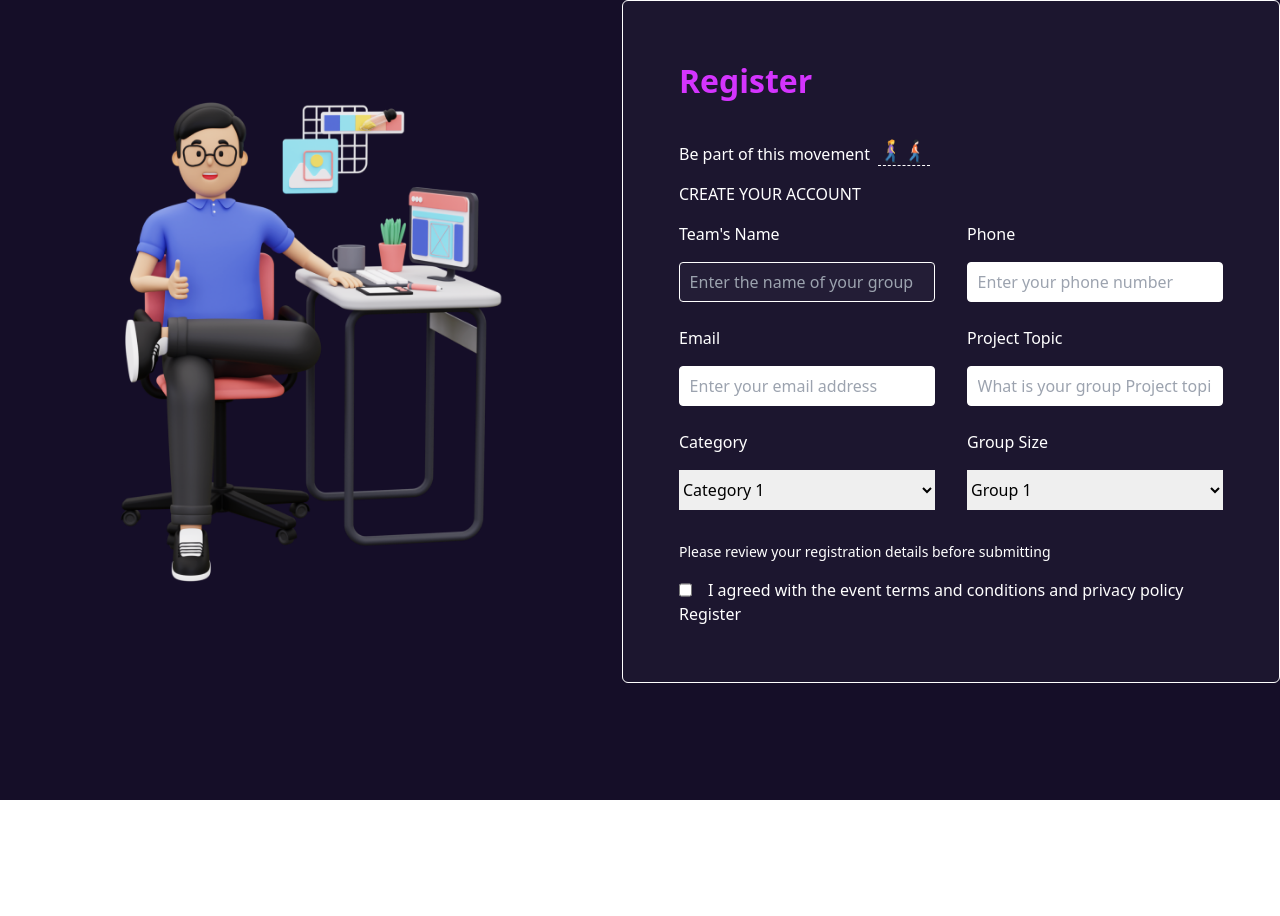
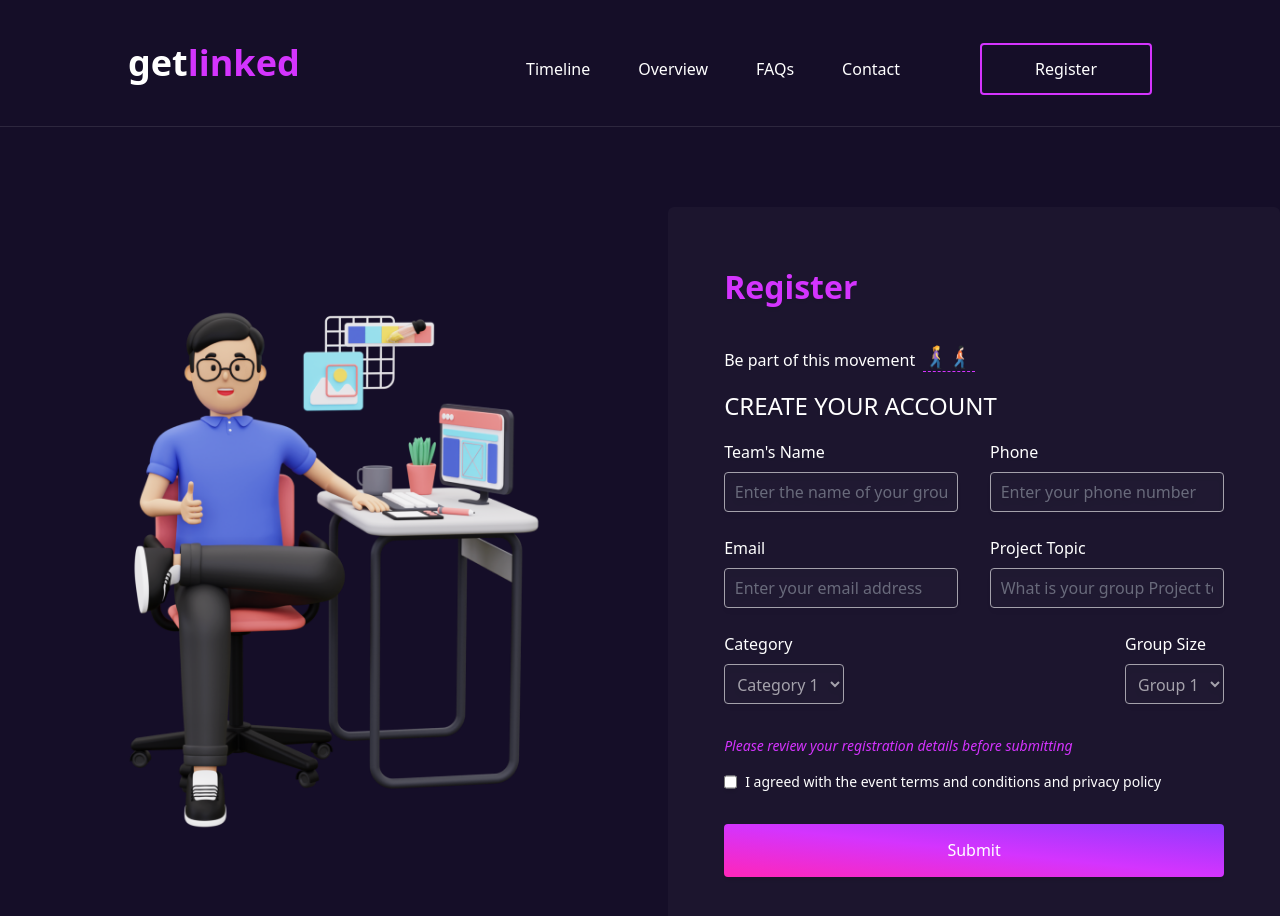
Before and after one commit to Vicwin13/Linkedai, a React (Vite) app: page /register in a window 1280 px wide. Shown: the top 916 px of the page. Before the commit the page ends 800 px from the top, so only its background shows below. Built offline with nearby package versions, Linux system fonts and the light colour scheme; a small style sheet from the web is missing; a web font is replaced by a local one.

Commit message:
still on it, almost done

```diff
--- a/src/components/Contact.jsx
+++ b/src/components/Contact.jsx
@@ -1,108 +1,126 @@
 import NavbarLayout from "./NavbarLayout";
+import { Link } from "react-router-dom";
+import ig from "../Images/ig.svg";
+import x from "../Images/x.svg";
+import fb from "../Images/fb.svg";
+import ln from "../Images/ln.svg";
 
 export default function Contact() {
   return (
+    <>
+      <NavbarLayout>
+        <div className="absolute font-[400] text-[1rem] font-montserrat flex items-center pt-3 inset-y-0 right-8 lg:right-32">
           <div>
-      <NavbarLayout>
-        <div className="pl-12 bg-opacity-0  bg-gradient-to-r from-gradient-1 to-gradient-0 ">
-          {/* <a href="#" className="text-white mix-blend-mode-screen">
+            <a className="pl-12" href="">
+              Timeline
+            </a>
+            <a className="pl-12" href="">
+              Overview
+            </a>
+            <a className="pl-12" href="">
+              FAQs
+            </a>
+
+            <Link
+              to="/contact"
+              className="pl-12 bg-clip-text text-transparent bg-gradient-to-r from-third to-second">
               Contact
-          </a> */}
-          <p className="mix-blend-multiply">contact</p>
+            </Link>
           </div>
-      </NavbarLayout>
-      {/* <section className="bg-third">
-        <section className="text-gray-600 body-font relative">
-          <div className="container px-5 py-24 mx-auto flex sm:flex-nowrap flex-wrap">
-            <div className="lg:w-2/3 md:w-1/2 bg-gray-300 rounded-lg overflow-hidden sm:mr-10 p-10 flex items-end justify-start relative">
-              <iframe
-                width="100%"
-                height="100%"
-                className="absolute inset-0"
-                frameborder="0"
-                title="map"
-                marginheight="0"
-                marginwidth="0"
-                scrolling="no"
-                src="https://maps.google.com/maps?width=100%&height=600&hl=en&q=%C4%B0zmir+(My%20Business%20Name)&ie=UTF8&t=&z=14&iwloc=B&output=embed"
-                style="filter: grayscale(1) contrast(1.2) opacity(0.4);"></iframe>
-              <div className="bg-white relative flex flex-wrap py-6 rounded shadow-md">
-                <div className="lg:w-1/2 px-6">
-                  <h2 className="title-font font-semibold text-gray-900 tracking-widest text-xs">
-                    ADDRESS
-                  </h2>
-                  <p className="mt-1">
-                    Photo booth tattooed prism, portland taiyaki hoodie neutra
-                    typewriter
-                  </p>
-                </div>
-                <div className="lg:w-1/2 px-6 mt-4 lg:mt-0">
-                  <h2 className="title-font font-semibold text-gray-900 tracking-widest text-xs">
-                    EMAIL
-                  </h2>
-                  <a className="text-indigo-500 leading-relaxed">
-                    example@email.com
-                  </a>
-                  <h2 className="title-font font-semibold text-gray-900 tracking-widest text-xs mt-4">
-                    PHONE
-                  </h2>
-                  <p className="leading-relaxed">123-456-7890</p>
+          <div className="pl-20  flex items-center gap-2 ">
+            <button className="md:block font-montserrat  font-[400] text-[1rem] rounded bg-gradient-to-tr from-gradient-2 via-gradient-3, via-gradient-1 to-gradient-0 w-[10.75rem] h-[3.3rem]">
+              <Link to="/register">Register</Link>
+            </button>
+            <div className=" w-full flex flex-col md:hidden">
+              <span className="bg-white mb-1 w-[2rem] h-1"></span>
+              <span className="bg-white  mb-1 w-[2rem] h-1"></span>
+              <span className="bg-white w-[2rem] h-1"></span>
             </div>
           </div>
         </div>
-            <div className="lg:w-1/3 md:w-1/2 bg-white flex flex-col md:ml-auto w-full md:py-8 mt-8 md:mt-0">
-              <h2 className="text-gray-900 text-lg mb-1 font-medium title-font">
-                Feedback
-              </h2>
-              <p className="leading-relaxed mb-5 text-gray-600">
-                Post-ironic portland shabby chic echo park, banjo fashion axe
-              </p>
-              <div className="relative mb-4">
-                <label
-                  htmlFor="name"
-                  className="leading-7 text-sm text-gray-600">
-                  Name
-                </label>
+      </NavbarLayout>
+      <div className="bg-first min-h-screen flex  py-20 border items-center align-middle text-white">
+        <section className="flex justify-around gap-8 w-full ">
+          <div>
+            <h1 className="text-[2rem] font-bold text-third font-clash">
+              Get in touch
+            </h1>
+            <address className="font-montserrat">
+              <div className="py-4">
+                <p>Contact </p>
+                <p>Information</p>
+              </div>
+
+              <div className="py-4">
+                <p>27, Alara Street </p>
+                <p>Yaba 100012</p>
+                <p>Lagos State</p>
+              </div>
+
+              <p className="py-4">Call Us: 07090663212</p>
+
+              <div className="py-4">
+                <p>we ae open from Monday-Friday</p>
+                <p>08:00am - 05:00pm</p>
+              </div>
+            </address>
+            <div>
+              <h2 className="text-[1rem] text-third py-2">Share on</h2>
+              <div className="flex  gap-2">
+                <img className="w-fit" src={ig} alt="" />
+                <img src={x} alt="" />
+                <img className="w-fit" src={fb} alt="" />
+                <img src={ln} alt="" />
+              </div>
+            </div>
+          </div>
+
+          {/* This is the form part */}
+          <aside className="p-14 bg-bg3 w-[35rem] drop-shadow-md">
+            <form action="">
+              <div className="text-third font-clash font-semibold py-6 text-[1.25rem]">
+                <p>Questions or need assistance?</p>
+                <p>Let us know about it!</p>
+              </div>
+              <div>
+                <div className="py-4">
                   <input
+                    className="p-3 w-full drop-shadow-md bg-bg3 border border-opacity-30 rounded text-white"
                     type="text"
-                  id="name"
-                  name="name"
-                  className="w-full rounded border border-gray-300 focus:border-indigo-500 focus:ring-2 focus:ring-indigo-200 text-base outline-none text-gray-700 py-1 px-3 leading-8 transition-colors duration-200 ease-in-out"
+                    placeholder="First Name"
+                    name=""
+                    id=""
                   />
                 </div>
-              <div className="relative mb-4">
-                <label
-                  htmlFor="email"
-                  className="leading-7 text-sm text-gray-600">
-                  Email
-                </label>
+                <div className="pb-4">
                   <input
+                    className=" p-3 w-full drop-shadow-md bg-bg3 border rounded text-white"
                     type="email"
-                  id="email"
-                  name="email"
-                  className="w-full rounded border border-gray-300 focus:border-indigo-500 focus:ring-2 focus:ring-indigo-200 text-base outline-none text-gray-700 py-1 px-3 leading-8 transition-colors duration-200 ease-in-out"
+                    placeholder="Mail"
+                    name=""
+                    id=""
                   />
                 </div>
-              <div className="relative mb-4">
-                <label
-                  htmlFor="message"
-                  className="leading-7 text-sm text-gray-600">
-                  Message
-                </label>
+                <div>
                   <textarea
-                  id="message"
-                  name="message"
-                  className="w-full bg-white rounded border border-gray-300 focus:border-indigo-500 focus:ring-2 focus:ring-indigo-200 h-32 text-base outline-none text-gray-700 py-1 px-3 resize-none leading-6 transition-colors duration-200 ease-in-out"
-                  data-gramm="false"
-                  wt-ignore-input="true"></textarea>
-              </div>
-              <button className="text-white bg-indigo-500 border-0 py-2 px-6 focus:outline-none hover:bg-indigo-600 rounded text-lg">
-                Button
-              </button>
+                    className="p-3 w-full drop-shadow-md bg-bg3 border rounded text-white"
+                    name=""
+                    placeholder="Message"
+                    id=""
+                    cols="22"
+                    rows="10"></textarea>
                 </div>
               </div>
+
+              <button
+                type="submit"
+                className="mt-8 w-full font-montserrat  font-[400] text-[1rem] rounded bg-gradient-to-tr from-gradient-2 via-gradient-3, via-gradient-1 to-gradient-0 h-[3.3rem]">
+                Submit
+              </button>
+            </form>
+          </aside>
         </section>
-      </section> */}
       </div>
+    </>
   );
 }
--- a/src/components/Navbar.jsx
+++ b/src/components/Navbar.jsx
@@ -1,14 +1,36 @@
 import { Link } from "react-router-dom";
 import NavbarLayout from "./NavbarLayout";
-
 
 export default function Navbar() {
   return (
     <div>
       <NavbarLayout>
-        <Link to="/contact" className="pl-12">
-          Contact
-        </Link>
+        <div className="absolute font-[400] text-[1rem] font-montserrat flex items-center pt-3 inset-y-0 right-8 lg:right-32">
+          <div>
+            <a className="pl-12" href="">
+              Timeline
+            </a>
+            <a className="pl-12" href="">
+              Overview
+            </a>
+            <a className="pl-12" href="">
+              FAQs
+            </a>
+            <Link to="/contact" className="pl-12">
+              Contact
+            </Link>
+          </div>
+          <div className=" pl-8 lg:pl-20  flex items-center gap-2 ">
+            <button className="md:block font-montserrat  font-[400] text-[1rem] rounded bg-gradient-to-tr from-gradient-2 via-gradient-3, via-gradient-1 to-gradient-0 w-[10.75rem] h-[3.3rem]">
+              <Link to="/register">Register</Link>
+            </button>
+            <div className=" w-full flex flex-col md:hidden">
+              <span className="bg-white mb-1 w-[2rem] h-1"></span>
+              <span className="bg-white  mb-1 w-[2rem] h-1"></span>
+              <span className="bg-white w-[2rem] h-1"></span>
+            </div>
+          </div>
+        </div>
       </NavbarLayout>
     </div>
   );
--- a/src/components/NavbarLayout.jsx
+++ b/src/components/NavbarLayout.jsx
@@ -1,38 +1,13 @@
-import { Link } from "react-router-dom";
-
 export default function NavbarLayout({ children }) {
   return (
-    <div className=" py-[2.25rem] border-b-[.5px] border-b-white border-opacity-10 relative bg-first text-white">
+    <div className=" py-[2.25rem] border-b-[.5px] border-b-white overflow-x-hidden border-opacity-10 relative bg-first text-white">
       <nav className=" relative ">
         <div className=" ">
-          <p className="font-clash font-[700]  text-[2.25rem] relative left-32">
+          <p className="font-clash font-[700]  text-[2.25rem] relative left-8 lg:left-32">
             get<span className=" text-third">linked</span>
           </p>
         </div>
-        <div className="absolute font-[400] text-[1rem] font-montserrat flex items-center pt-3 inset-y-0 right-32">
-          <div>
-            <a className="pl-12" href="">
-              Timeline
-            </a>
-            <a className="pl-12" href="">
-              Overview
-            </a>
-            <a className="pl-12" href="">
-              FAQs
-            </a>
-            { children}
-          </div>
-          <div className="pl-20  flex items-center gap-2 ">
-            <button className="md:block font-montserrat  font-[400] text-[1rem] rounded bg-gradient-to-tr from-gradient-2 via-gradient-3, via-gradient-1 to-gradient-0 w-[10.75rem] h-[3.3rem]">
-              <Link to="/register">Register</Link>
-            </button>
-            <div className=" w-full flex flex-col md:hidden">
-              <span className="bg-white mb-1 w-[2rem] h-1"></span>
-              <span className="bg-white  mb-1 w-[2rem] h-1"></span>
-              <span className="bg-white w-[2rem] h-1"></span>
-            </div>
-          </div>
-        </div>
+        {children}
       </nav>
     </div>
   );
--- a/src/components/Register.jsx
+++ b/src/components/Register.jsx
@@ -1,82 +1,129 @@
+import NavbarLayout from "./NavbarLayout";
+import { Link } from "react-router-dom";
 import chairMan from "../Images/new.png";
 import woman from "../Images/w-woman.png";
 import man from "../Images/w-man.png";
 
 export default function Register() {
   return (
-    <div className="bg-first text-white h-screen">
-      <section className="flex items-center justify-center  ">
     <div>
-          <img className="" src={chairMan} alt="" />
+      <NavbarLayout className="">
+        <div className="absolute font-[400] text-[1rem] font-montserrat flex items-center pt-3 inset-y-0 right-4 lg:right-32">
+          <div>
+            <a className="pl-12" href="">
+              Timeline
+            </a>
+            <a className="pl-12" href="">
+              Overview
+            </a>
+            <a className="pl-12" href="">
+              FAQs
+            </a>
+            <Link to="/contact" className="pl-12">
+              Contact
+            </Link>
           </div>
-        <aside className="border bg-bg3 p-14 rounded-md">
-          <h1 className="text-[2rem] pb-8 font-clash font-bold text-third">
+          <div className="pl-8 lg:pl-20   flex items-center gap-2 ">
+            <button className=" border-[2px] border-third rounded w-[10.75rem] h-[3.3rem]">
+              <Link to="/register">Register</Link>
+            </button>
+            <div className=" w-full flex flex-col md:hidden">
+              <span className="bg-white mb-1 w-[2rem] h-1"></span>
+              <span className="bg-white  mb-1 w-[2rem] h-1"></span>
+              <span className="bg-white w-[2rem] h-1"></span>
+            </div>
+          </div>
+        </div>
+      </NavbarLayout>
+
+      <div className="bg-first flex overflow-x-hidden text-white min-h-screen py-20  justify-center">
+        <section className="flex lg:flex-row flex-col items-center justify-center  ">
+          <div className="relative">
+            <div>
+              <p className=" absolute left-10 lg:hidden font-bold text-[1.5rem] font-clash text-third">Register</p>
+            </div>
+            <img className=" w-2/4 mx-auto lg:w-[100%]" src={chairMan} alt="" />
+          </div>
+          <aside className=" w-auto drop-shadow-md bg-bg3 p-14 rounded-md">
+            <h1 className=" text-[2rem] pb-8 font-clash font-bold text-third">
               Register
             </h1>
             <div className="flex items-end pb-4 gap-2">
               <p>Be part of this movement </p>
-            <div className="border-b p-[2px] border-dashed flex">
+              <div className="border-b border-b-third p-[2px] border-dashed flex">
                 <img className="w-[1.5rem]" src={woman} alt="" />
                 <img className="w-[1.5rem]" src={man} alt="" />
               </div>
             </div>
             <form action="">
-            <h1>CREATE YOUR ACCOUNT</h1>
+              <h1 className="font-montserrat text-[1.5rem]">
+                CREATE YOUR ACCOUNT
+              </h1>
               <div>
-              <div className="flex justify-center gap-6  lg:gap-8">
-                <div className="py-4">
-                  <p className="pb-4">Team's Name</p>
+                <div className="flex py-4 flex-col lg:flex-row justify-center gap-6  lg:gap-8">
+                  <div className="">
+                    <p className="pb-2">Team's Name</p>
                     <input
-                    className="bg-bg3 p-[0.6rem] rounded border border-white w-[16rem] h-[2.5rem]"
+                      className="bg-bg3 drop-shadow-md opacity-60 p-[0.6rem] rounded border border-white w-full h-[2.5rem]"
                       placeholder="Enter the name of your group"
                       type="text"
                     />
                   </div>
-                <div className="py-4">
-                  <p className="pb-4">Phone</p>
+                  <div className="">
+                    <p className="pb-2">Phone</p>
                     <input
-                    className="p-[0.6rem] rounded border border-white w-[16rem] h-[2.5rem]"
+                      className="bg-bg3 drop-shadow-md opacity-60 p-[0.6rem] rounded border border-white w-full  h-[2.5rem]"
                       placeholder="Enter your phone number"
                       type="tel"
                     />
                   </div>
                 </div>
-              <div className="flex justify-center gap-6 lg:gap-8">
-                <div className="py-2">
-                  <p className="pb-4">Email</p>
+                <div className="flex justify-center flex-col lg:flex-row py-2 gap-6 lg:gap-8">
+                  <div className=" ">
+                    <p className="pb-2">Email</p>
                     <input
-                    className="p-[0.6rem] rounded border border-white w-[16rem] h-[2.5rem]"
+                      className="bg-bg3 drop-shadow-md opacity-60 p-[0.6rem] rounded border border-white w-full h-[2.5rem]"
                       placeholder="Enter your email address"
                       type="email"
                     />
                   </div>
-                <div className="py-2">
-                  <p className="pb-4">Project Topic</p>
+                  <div className="">
+                    <p className="pb-2">Project Topic</p>
                     <input
-                    className="p-[0.6rem] rounded border border-white w-[16rem] h-[2.5rem]"
+                      className="bg-bg3 drop-shadow-md opacity-60 p-[0.6rem] rounded border border-white w-full h-[2.5rem]"
                       placeholder="What is your group Project topic"
                       type="text"
                     />
                   </div>
                 </div>
-              <div className="flex justify-center py-4 lg:gap-8">
+                <div className="flex justify-between py-4 gap-4">
                   <div>
-                  <p className="pb-4">Category</p>
+                    <p className="pb-2">Category</p>
                     <select
-                    className="text-black w-[16rem] h-[2.5rem]"
+                      className="text-white border rounded p-2 justify-items-start bg-bg3 drop-shadow-md opacity-60 w-full h-[2.5rem]"
                       name="Select Your Category"
                       id="">
-                    <option value="Select Your Category">Category 1</option>
-                    <option value="option2">Option 1</option>
-                    <option value="option3">Option 2</option>
-                    <option value="option4">Option 3</option>
+                      <option
+                        className="bg-bg3 text-black"
+                        value="Select Your Category">
+                        Category 1
+                      </option>
+                      <option className="bg-bg3 text-black" value="option2">
+                        Option 1
+                      </option>
+                      <option className="bg-bg3 text-black" value="option3">
+                        Option 2
+                      </option>
+                      <option className="bg-bg3 text-black" value="option4">
+                        Option 3
+                      </option>
                     </select>
                   </div>
 
                   <div>
-                  <p className="pb-4">Group Size</p>
+                    <p className="pb-2">Group Size</p>
                     <select
-                    className="text-black w-[16rem] h-[2.5rem]"
+                      className="text-white border rounded p-2 bg-bg3 drop-shadow-md opacity-60 lg:w-full h-[2.5rem]"
                       name="Select "
                       id="">
                       <option value="Select">Group 1</option>
@@ -84,21 +131,26 @@ export default function Register() {
                     </select>
                   </div>
                 </div>
-              <p className="py-4 text-sm">
+                <p className="py-4 text-sm italic font-montserrat text-third">
                   Please review your registration details before submitting
                 </p>
-              <div className="flex gap-4">
-                <input type="checkbox" />
-                <p>
+                <div className="flex gap-2 ">
+                  <input className="border-none  transparent" type="checkbox" />
+                  <p className="text-sm text-center">
                     I agreed with the event terms and conditions and privacy
                     policy
                   </p>
                 </div>
               </div>
-            <button type="submit">Register</button>
+              <button
+                type="submit"
+                className="mt-8 w-full font-montserrat  font-[400] text-[1rem] rounded bg-gradient-to-tr from-gradient-2 via-gradient-3, via-gradient-1 to-gradient-0 h-[3.3rem]">
+                Submit
+              </button>
             </form>
           </aside>
         </section>
       </div>
+    </div>
   );
 }
```
Lines whose indentation alone changed are shown as unchanged.
